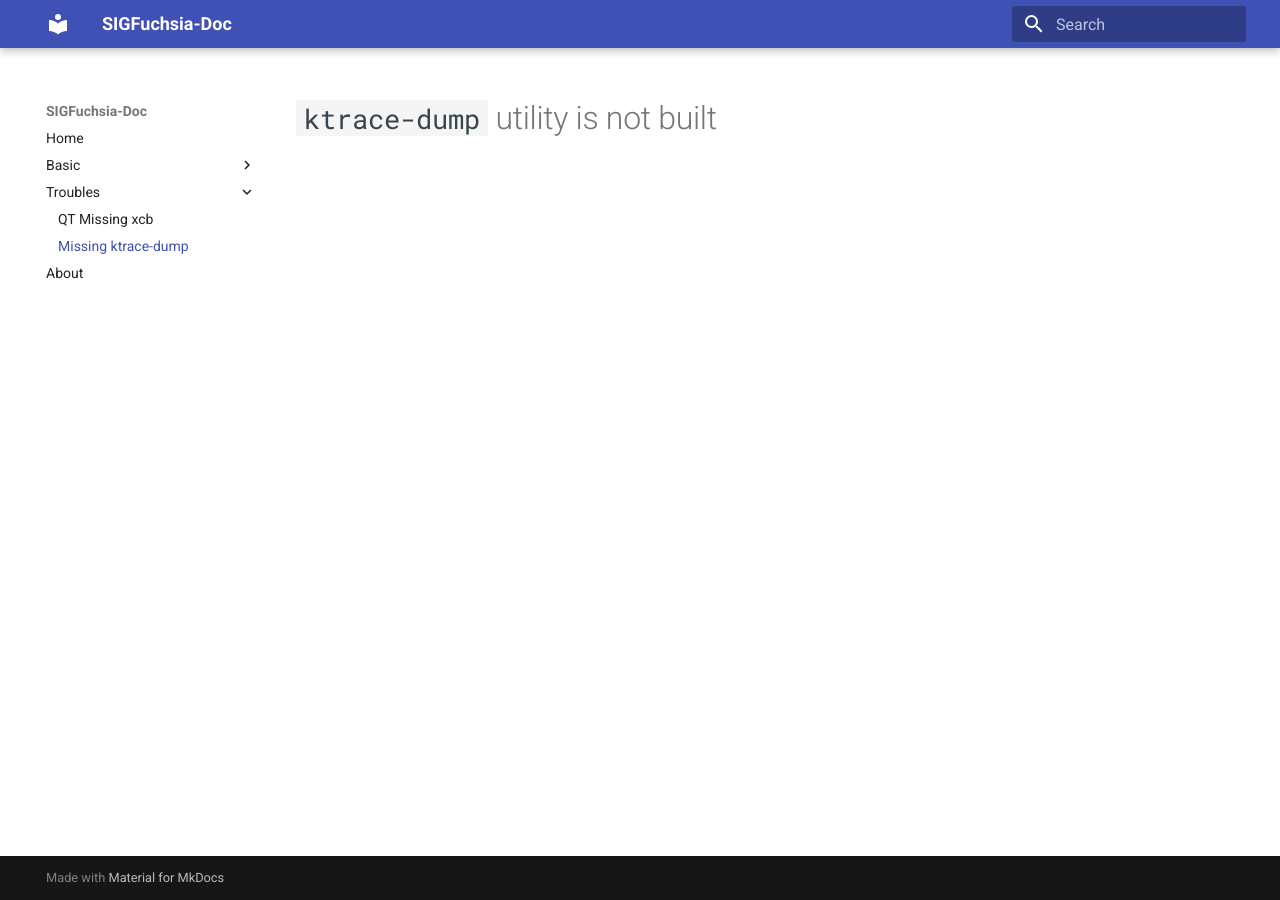
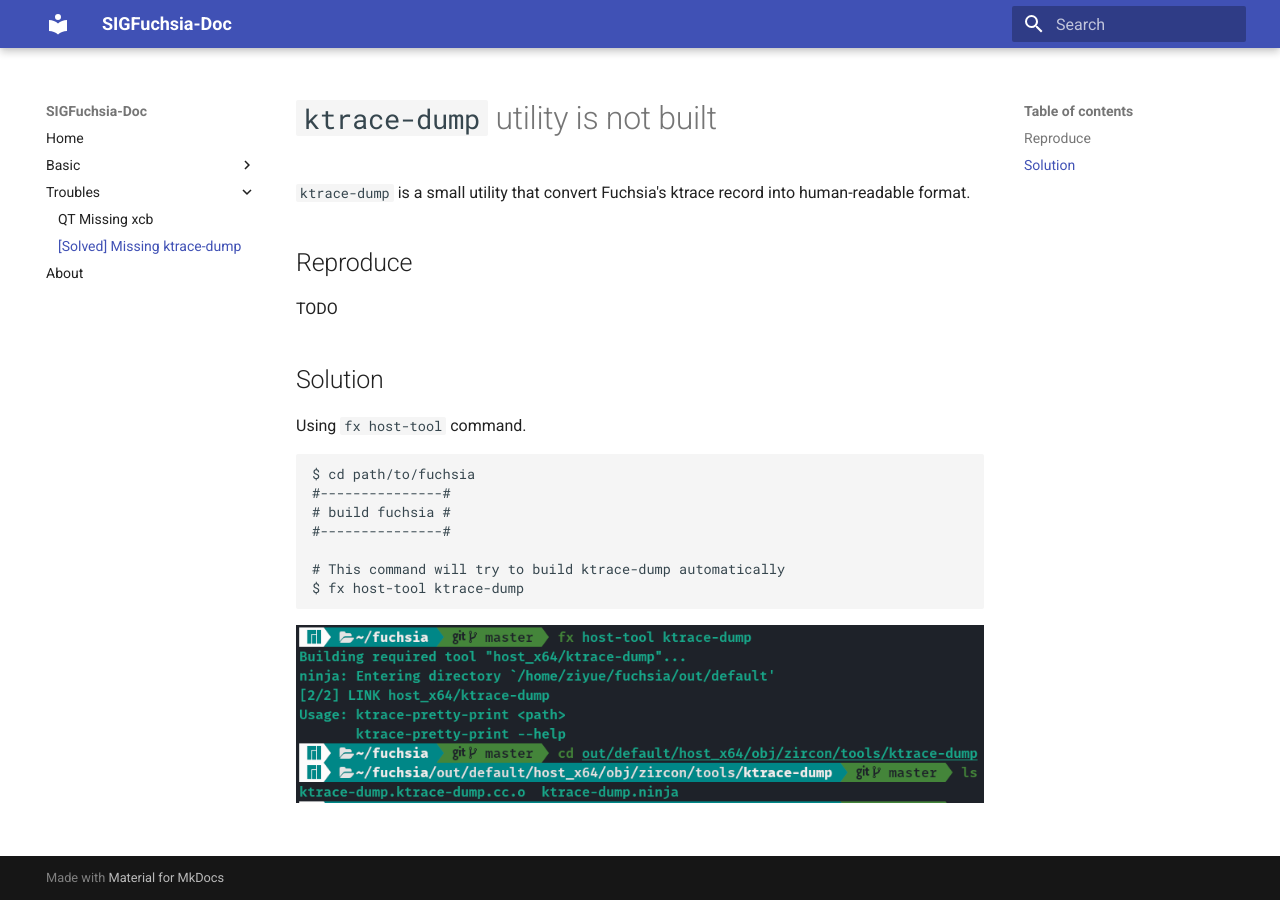
Before and after one commit to SIGFuchsia/doc, an MkDocs documentation site: the page built from docs/troubles/missing-ktrace-dump.md, in a window 1280 px wide. Built offline with MkDocs 1.6.1 and Material for MkDocs 9.7.7, drawn with Linux system fonts in a browser that asks for light colours.

Commit message:
feat: solve `missing ktrace-dump`

````diff
--- a/docs/troubles/missing-ktrace-dump.md
+++ b/docs/troubles/missing-ktrace-dump.md
@@ -1 +1,23 @@
 # `ktrace-dump` utility is not built
+
+`ktrace-dump` is a small utility that convert Fuchsia's ktrace record into human-readable format.
+
+## Reproduce
+
+TODO
+
+## Solution
+
+Using `fx host-tool` command.
+
+```bash
+$ cd path/to/fuchsia
+#---------------#
+# build fuchsia #
+#---------------#
+
+# This command will try to build ktrace-dump automatically
+$ fx host-tool ktrace-dump
+```
+
+![solve-ktrace-dump](../img/solve-ktrace-dump.png)
--- a/mkdocs.yml
+++ b/mkdocs.yml
@@ -8,5 +8,5 @@
     - Basic: basic/basic.md
   - Troubles:
     - 'QT Missing xcb': troubles/qt-missing-xcb.md
-    - 'Missing ktrace-dump': troubles/missing-ktrace-dump.md
+    - '[Solved] Missing ktrace-dump': troubles/missing-ktrace-dump.md
   - About: about.md
````
Also changed, not shown: docs/img/solve-ktrace-dump.png (added).
